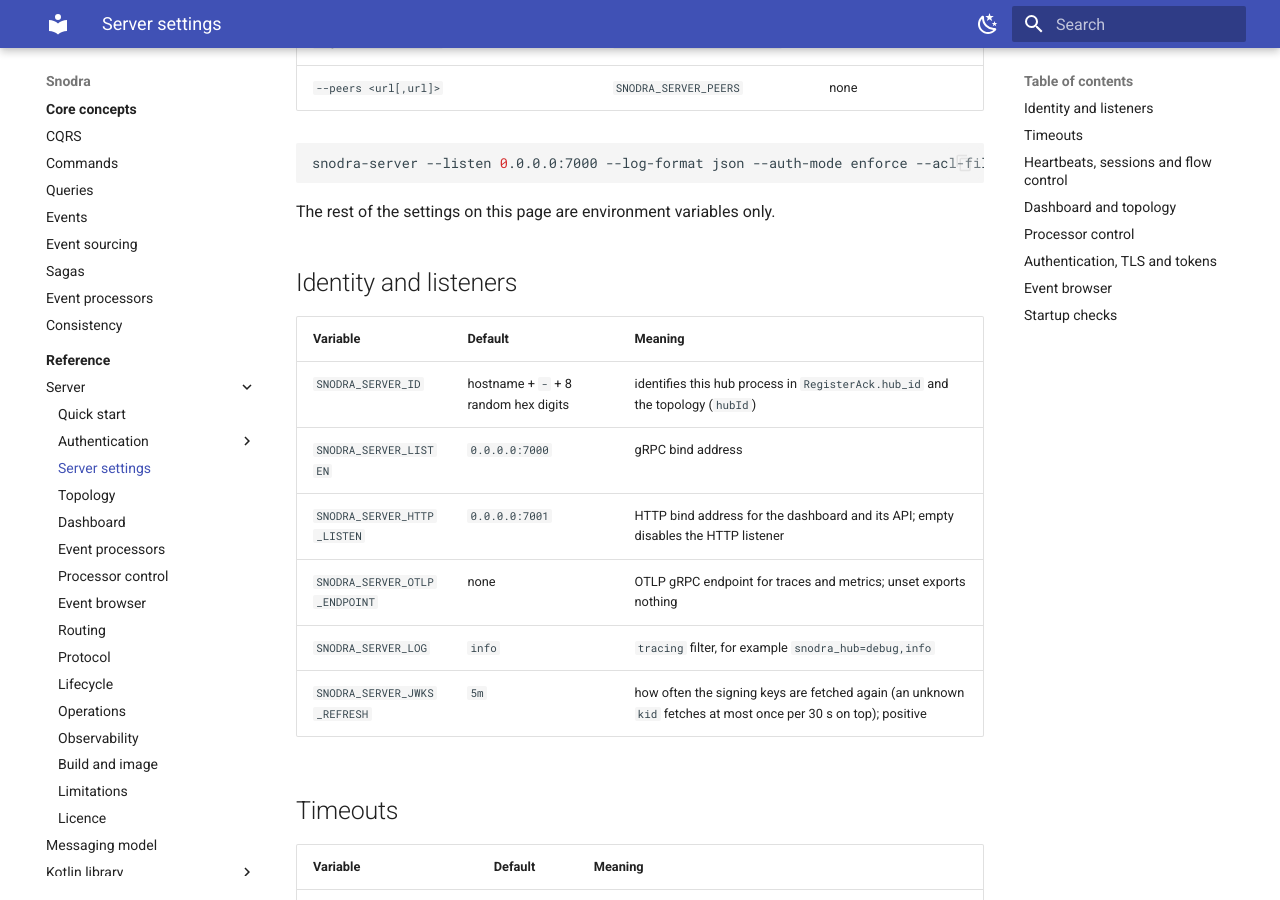
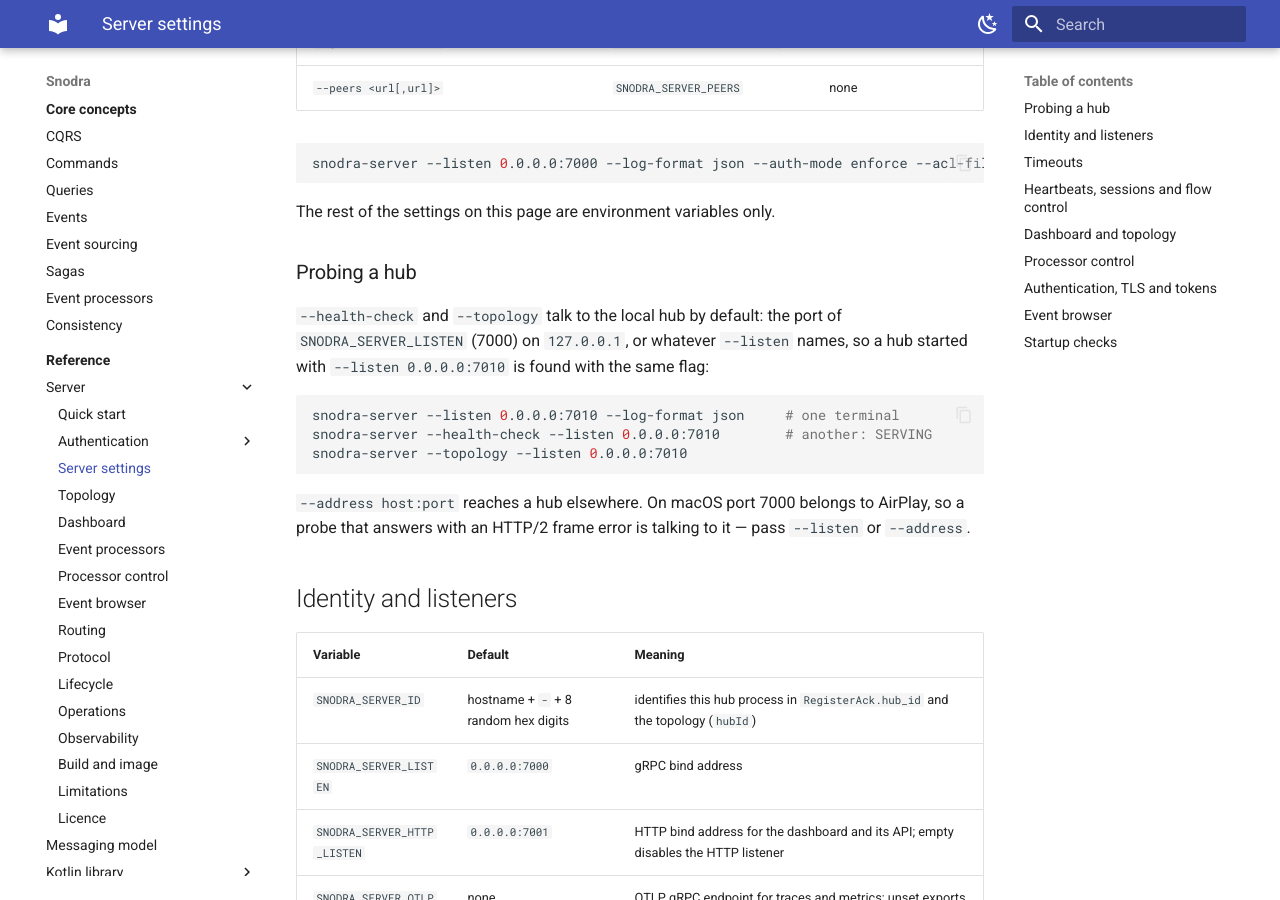
Before and after one commit to snodra/snodra-site, an MkDocs documentation site: the page built from docs/server/configuration/server.md, in a window 1280 px wide and 900 px high, scrolled down 1146 px. Built offline with MkDocs 1.6.1 and Material for MkDocs 9.7.7, drawn with Linux system fonts in a browser that asks for light colours.

Commit message:
docs: a probe follows --listen, and macOS's AirPlay owns 7000

````diff
--- a/docs/server/configuration/server.md
+++ b/docs/server/configuration/server.md
@@ -31,6 +31,21 @@ snodra-server --listen 0.0.0.0:7000 --log-format json --auth-mode enforce --acl-
 ```
 
 The rest of the settings on this page are environment variables only.
+
+### Probing a hub
+
+`--health-check` and `--topology` talk to the local hub by default: the port of `SNODRA_SERVER_LISTEN`
+(7000) on `127.0.0.1`, or whatever `--listen` names, so a hub started with `--listen 0.0.0.0:7010` is
+found with the same flag:
+
+```sh
+snodra-server --listen 0.0.0.0:7010 --log-format json     # one terminal
+snodra-server --health-check --listen 0.0.0.0:7010        # another: SERVING
+snodra-server --topology --listen 0.0.0.0:7010
+```
+
+`--address host:port` reaches a hub elsewhere. On macOS port 7000 belongs to AirPlay, so a probe that
+answers with an HTTP/2 frame error is talking to it — pass `--listen` or `--address`.
 
 ## Identity and listeners
 
````
